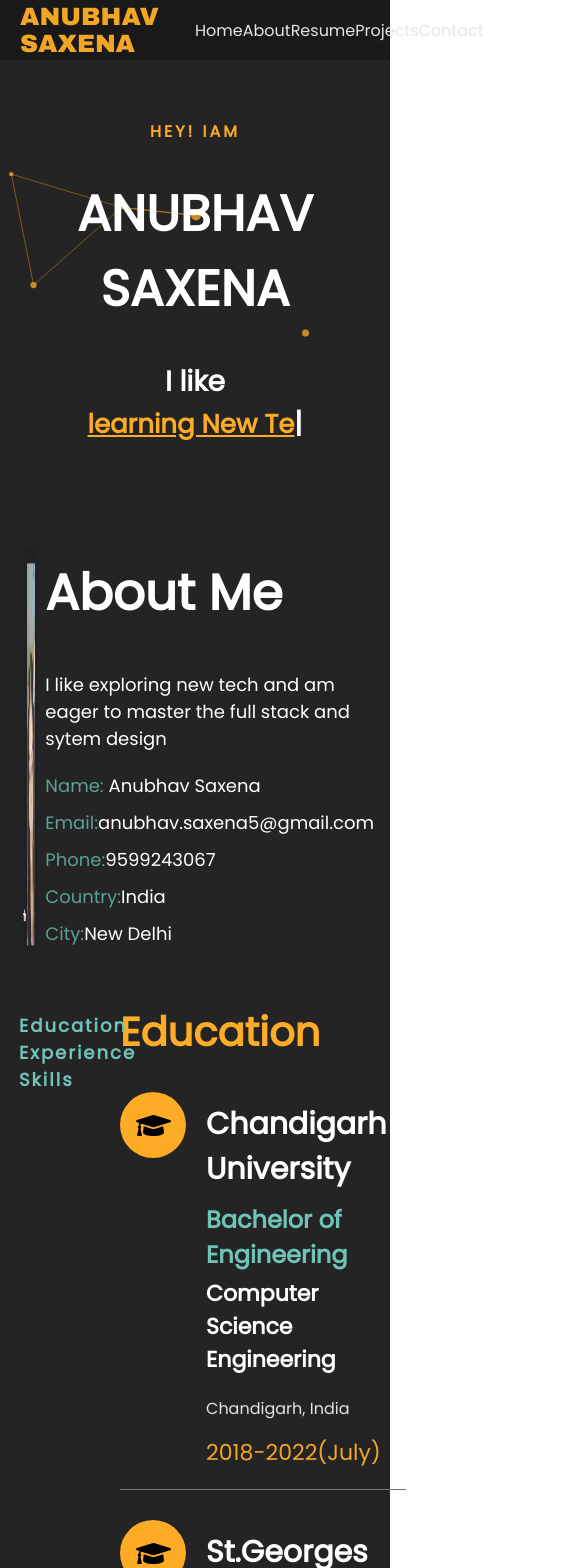
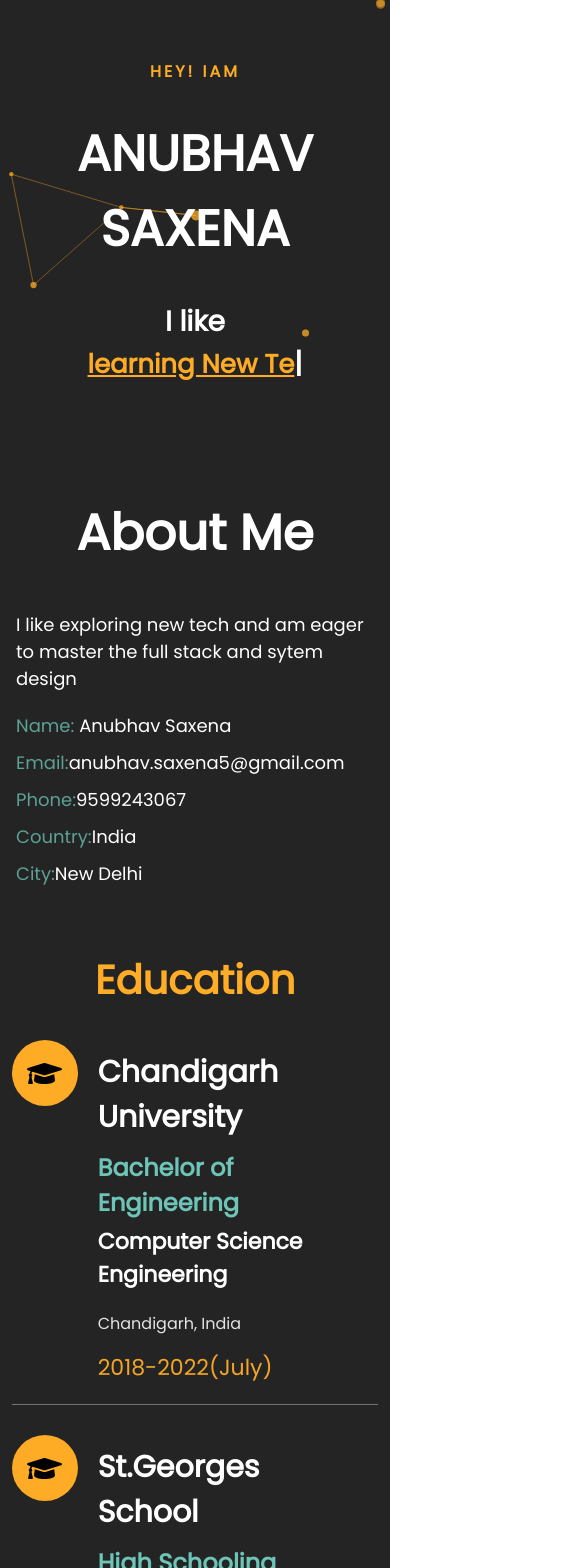
Before and after one commit to AnubhavSaxena42/portfolio, a React (Create React App) app: page / in a window 390 px wide. Shown: the top 1568 px of the page, 585 px wide, since content can reach past the window. Built offline with nearby package versions, Linux system fonts and the light colour scheme.

Commit message:
final design

```diff
--- a/src/components/About/About.css
+++ b/src/components/About/About.css
@@ -9,6 +9,18 @@
   padding: 2%;
 }
 .info-container {
-
   margin-top: 5%;
 }
+.about-text {
+  font-size: 50px;
+  color: white;
+  font-weight: 700;
+}
+@media screen and (max-width: 500px) {
+  .image-container {
+    display: none;
+  }
+  .about-text{
+    text-align: center;
+  }
+}
--- a/src/components/About/About.js
+++ b/src/components/About/About.js
@@ -1,6 +1,6 @@
 import React from "react";
 import "./About.css";
-import image from "../../assets/images/dibyachan.png";
+import image from "../../assets/images/dibyachan.jpg";
 function About({aboutRef}) {
   return (
     <div className="about-container" ref={aboutRef}>
@@ -8,7 +8,7 @@ function About({aboutRef}) {
         <img src={image} alt="dibya-chan  ^-^" width="100%" height="100%" />
       </div>
       <div className="info-container">
-        <div style={{ fontSize: 50, color: "white", fontWeight: "700" }}>
+        <div className="about-text">
           About Me
         </div>
         <div
--- a/src/components/Contact/Contact.css
+++ b/src/components/Contact/Contact.css
@@ -18,3 +18,9 @@
     justify-content: space-evenly;
     align-items: center;
 }
+@media screen and (max-width: 500px) {
+    .contact-cards-container{
+      flex-direction: column;
+      padding:5%
+    }
+  }
--- a/src/components/Footer/Footer.css
+++ b/src/components/Footer/Footer.css
@@ -79,3 +79,20 @@
   font-weight: 300;
   margin-top: 4px;
 }
+@media screen and (max-width: 500px) {
+  .footer-container{
+    flex-direction: column;
+    justify-content: center;
+    align-items:flex-start;
+    padding: 8%;
+  }
+  .footer-about-container{
+    margin-bottom: 3%;
+  }
+  .footer-links-container{
+    margin-bottom: 3%;
+  }
+  .footer-contact-container{
+    margin-bottom: 5%;
+  }
+}
--- a/src/components/Header/Header.css
+++ b/src/components/Header/Header.css
@@ -30,3 +30,8 @@
   align-items: center;
   justify-content: space-evenly;
 }
+@media screen and (max-width: 500px) {
+  .header-container{
+    display:none;
+  }
+}
--- a/src/components/ProjectCard/ProjectCard.css
+++ b/src/components/ProjectCard/ProjectCard.css
@@ -49,3 +49,8 @@
 #icon:hover{
   color:#f3a525
 }
+@media screen and (max-width: 500px) {
+  .project-card-container{
+    padding-top: 15%;
+  }
+}
--- a/src/components/Resume/Resume.css
+++ b/src/components/Resume/Resume.css
@@ -11,14 +11,14 @@
   width: 30%;
   padding-left: 5%;
 }
-.resu-link{
-  color:#6EC5B8;
+.resu-link {
+  color: #6ec5b8;
   font-size: 18px;
   font-weight: 600;
   letter-spacing: 2px;
 }
-.resu-link:hover{
-  color:#f3a525;
+.resu-link:hover {
+  color: #f3a525;
   font-size: 20px;
   font-weight: 600;
   letter-spacing: 2px;
@@ -29,12 +29,12 @@
   flex: 1;
 }
 .resu-edu-container {
-    padding-top: 10%;
-}
-.resu-exp-container{
   padding-top: 10%;
 }
-.resu-skills-container{
+.resu-exp-container {
+  padding-top: 10%;
+}
+.resu-skills-container {
   padding-top: 10%;
 }
 .sticky {
@@ -44,3 +44,22 @@
   right: 0;
   z-index: -100;
 }
+.resu-text {
+  color: rgb(255, 172, 38);
+  font-weight: 700;
+  font-size: 40px;
+  padding-bottom: 20px;
+}
+@media screen and (max-width: 500px) {
+  .resu-links-container {
+    display: none;
+  }
+  .resume-container {
+    padding-left: 3%;
+    padding-right: 3%;
+    padding-bottom: 4%;
+  }
+  .resu-text {
+    text-align: center;
+  }
+}
--- a/src/components/Resume/Resume.js
+++ b/src/components/Resume/Resume.js
@@ -78,45 +78,19 @@ function Resume({ resRef, scrollto }) {
 
       <div className="resu-info-container">
         <div className="resu-edu-container" ref={eduRef}>
-          <div
-            style={{
-              color: "rgb(255,172,38)",
-              fontWeight: "700",
-              fontSize: 40,
-              paddingBottom: 20,
-            }}
-          >
-            Education
-          </div>
+          <div className="resu-text">Education</div>
           <Education education={college} />
           <Education education={intermediate} />
           <Education education={matriculation} />
         </div>
         <div className="resu-exp-container" ref={expRef}>
-          <div
-            style={{
-              color: "rgb(255,172,38)",
-              fontWeight: "700",
-              fontSize: 40,
-              paddingBottom: 20,
-            }}
-          >
-            Experience
-          </div>
+          <div className="resu-text">Experience</div>
           <Experience job={Kayan} />
           <Experience job={AmrawLabs} />
           <Experience job={NurtureLabs} />
         </div>
         <div className="resu-skills-container" ref={skillRef}>
-          <div
-            style={{
-              color: "rgb(255,172,38)",
-              fontWeight: "700",
-              fontSize: 40,
-            }}
-          >
-            Skills
-          </div>
+          <div className="resu-text">Skills</div>
           <Skills />
         </div>
       </div>
--- a/src/components/Skills/Skills.css
+++ b/src/components/Skills/Skills.css
@@ -11,3 +11,9 @@
 .skill-image:hover {
   transform: scale(1.1);
 }
+@media screen and (max-width: 500px) {
+  .skills-container{
+    justify-content: center;
+    align-items: center;
+  }
+}
```
